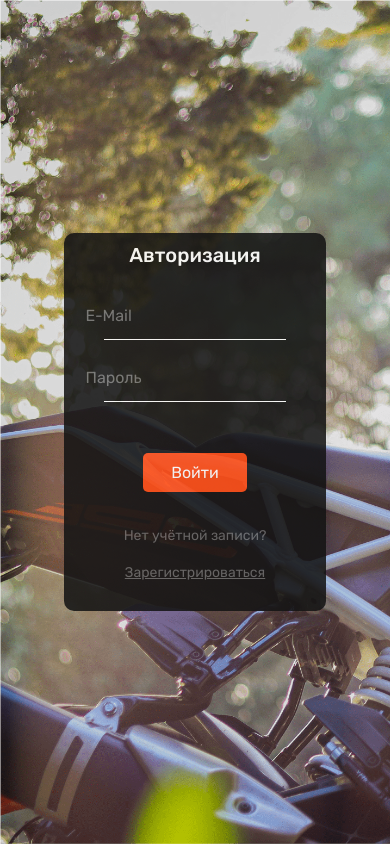
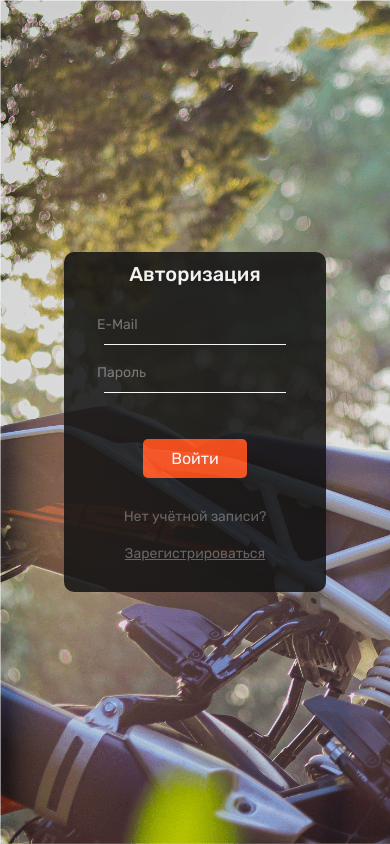
Before and after one commit to Safonovdv91/web_gymkhana_bot_server, a FastAPI app: page /login in a window 390 px wide. Run offline with FastAPI, Linux system fonts and the light colour scheme; parts of the project's set-up code (start-up, migrations or seed data) failed here and were passed over.

Commit message:
update login css
слегка подправил стили

```diff
--- a/src/frontend/static/css/login.css
+++ b/src/frontend/static/css/login.css
@@ -108,13 +108,13 @@
   background-color: rgba(20, 20, 20, 0);
 
 }
-input:focus {
+.form-field input:focus {
   outline: none;
   border: #4446bb;
 }
 
 @media (max-width: 570px) {
-  input {
+  .form-field input {
     font-size: 14px;
     margin: 5px;
   }
@@ -190,14 +190,14 @@
 }
 
 .form-field {
-    padding-top: 20px;
+    margin-top: 10px;
 }
 
 hr {
   width: 70%;
   height: 1px;
   background: #FFF;
-  margin-top: 5px;
+  margin-top: 1px;
 
 }
 
```
